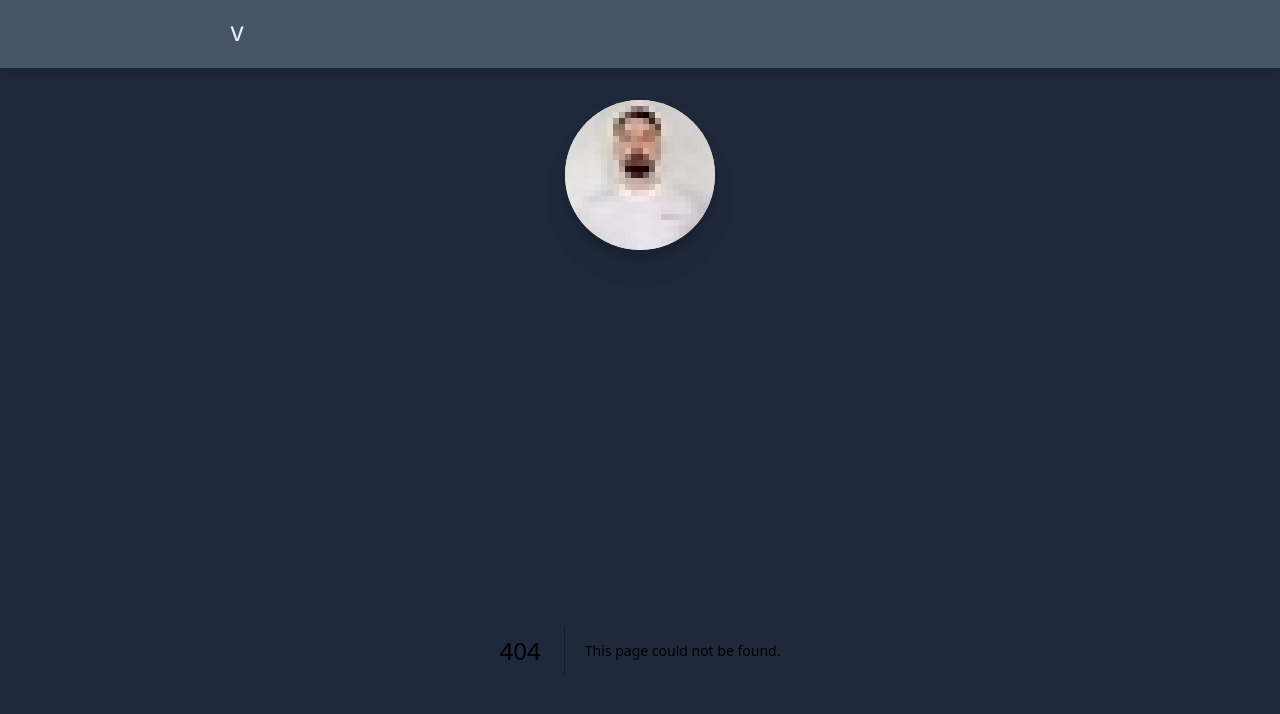
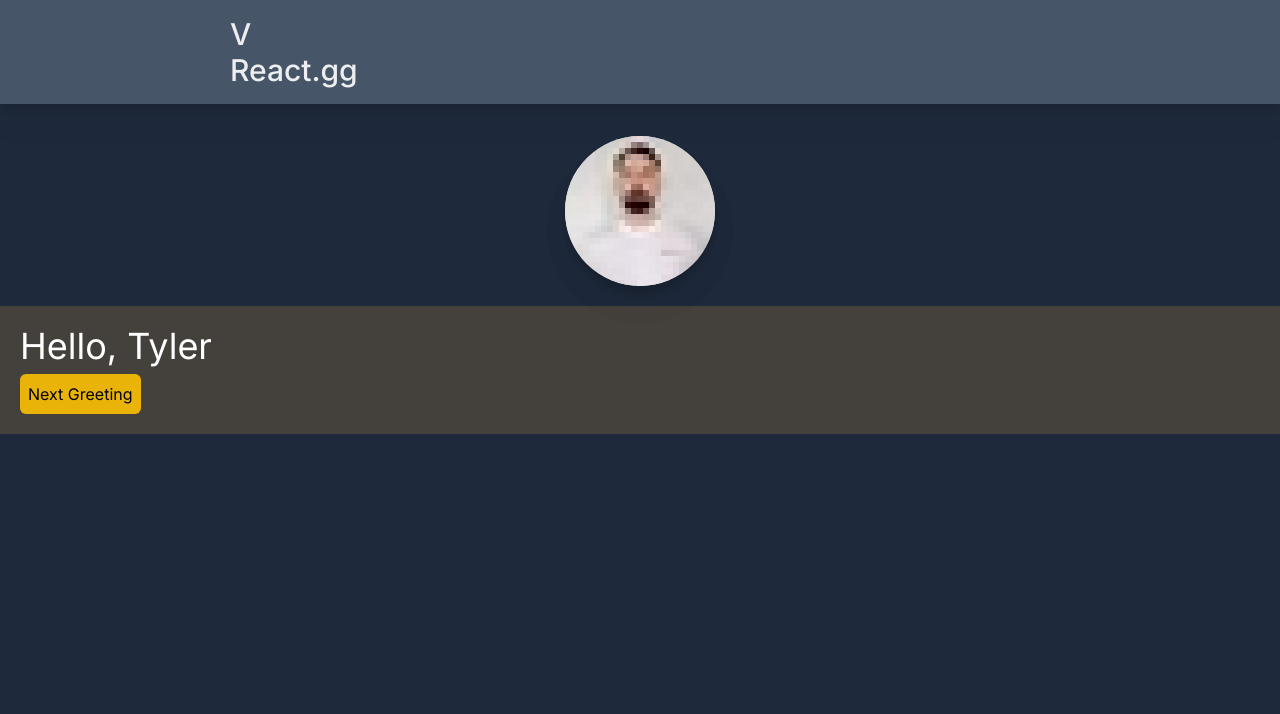
Before and after one commit to vguenoff/next-blog, a Next.js app: page /reactgg in a window 1280 px wide. Before the commit this address had no page. Shown: the top 714 px of the page. Built offline with nearby package versions, Linux system fonts and the light colour scheme.

Commit message:
feat: reactgg

```diff
--- a/package.json
+++ b/package.json
@@ -11,7 +11,8 @@
   "dependencies": {
     "next": "14.1.0",
     "react": "^18",
-    "react-dom": "^18"
+    "react-dom": "^18",
+    "react-icon": "^1.0.0"
   },
   "devDependencies": {
     "@tailwindcss/typography": "^0.5.10",
--- a/src/app/layout.tsx
+++ b/src/app/layout.tsx
@@ -23,7 +23,6 @@ export default function RootLayout({
       <body className={`${inter.className} bg-slate-800`}>
         <Navbar />
         <ProfilePic />
-
         {children}
       </body>
     </html>
--- /dev/null
+++ b/src/app/reactgg/page.tsx
@@ -0,0 +1,39 @@
+'use client'
+import { useState } from 'react'
+
+function Greeting({ name = 'Tyler' }: { name?: string }) {
+  const [index, setIndex] = useState(Number(localStorage.getItem('index')))
+
+  const greetings = ['Hello', 'Hola', 'Bonjour']
+
+  // useEffect works by removing the side effect from React's rendering flow and delaying its execution until after the component has rendered.
+
+  const handleClick = () => {
+    const nextIndex = index === greetings.length - 1 ? 0 : index + 1
+    setIndex(nextIndex)
+
+    localStorage.setItem('index', String(nextIndex))
+  }
+
+  return (
+    <>
+      <h1 className="text-4xl">
+        {greetings[index]}, {name}
+      </h1>
+      <button
+        className="mt-2 rounded-md bg-yellow-500 p-2 text-black"
+        onClick={handleClick}
+      >
+        Next Greeting
+      </button>
+    </>
+  )
+}
+
+export default function page() {
+  return (
+    <main className="mt-5 bg-stone-700 p-5 text-white">
+      <Greeting />
+    </main>
+  )
+}
--- a/src/components/Navbar.tsx
+++ b/src/components/Navbar.tsx
@@ -4,12 +4,20 @@ export default function Navbar() {
   return (
     <nav className="sticky top-0 z-10 bg-slate-600 p-4 drop-shadow-xl">
       <div className="prose prose-xl mx-auto flex flex-col justify-between sm:flex-row">
-        <Link
-          href={'/'}
-          className="text-white/90 no-underline hover:text-white"
-        >
-          V
-        </Link>
+        <h1 className="mb-2 grid place-content-center text-3xl font-bold text-white md:mb-0">
+          <Link
+            className="text-white/90 no-underline hover:text-white"
+            href={'/'}
+          >
+            V
+          </Link>
+          <Link
+            className="text-white/90 no-underline hover:text-white"
+            href={'/reactgg'}
+          >
+            React.gg
+          </Link>
+        </h1>
       </div>
     </nav>
   )
--- a/src/components/ProfilePic.module.css
+++ b/src/components/ProfilePic.module.css
@@ -1,6 +1,7 @@
 .section {
   div {
     @apply mx-auto mt-8;
+
     width: 150px;
     height: 150px;
   }
```
Also changed, not shown: 2 other files (tests, documents, lock files or other folders).
